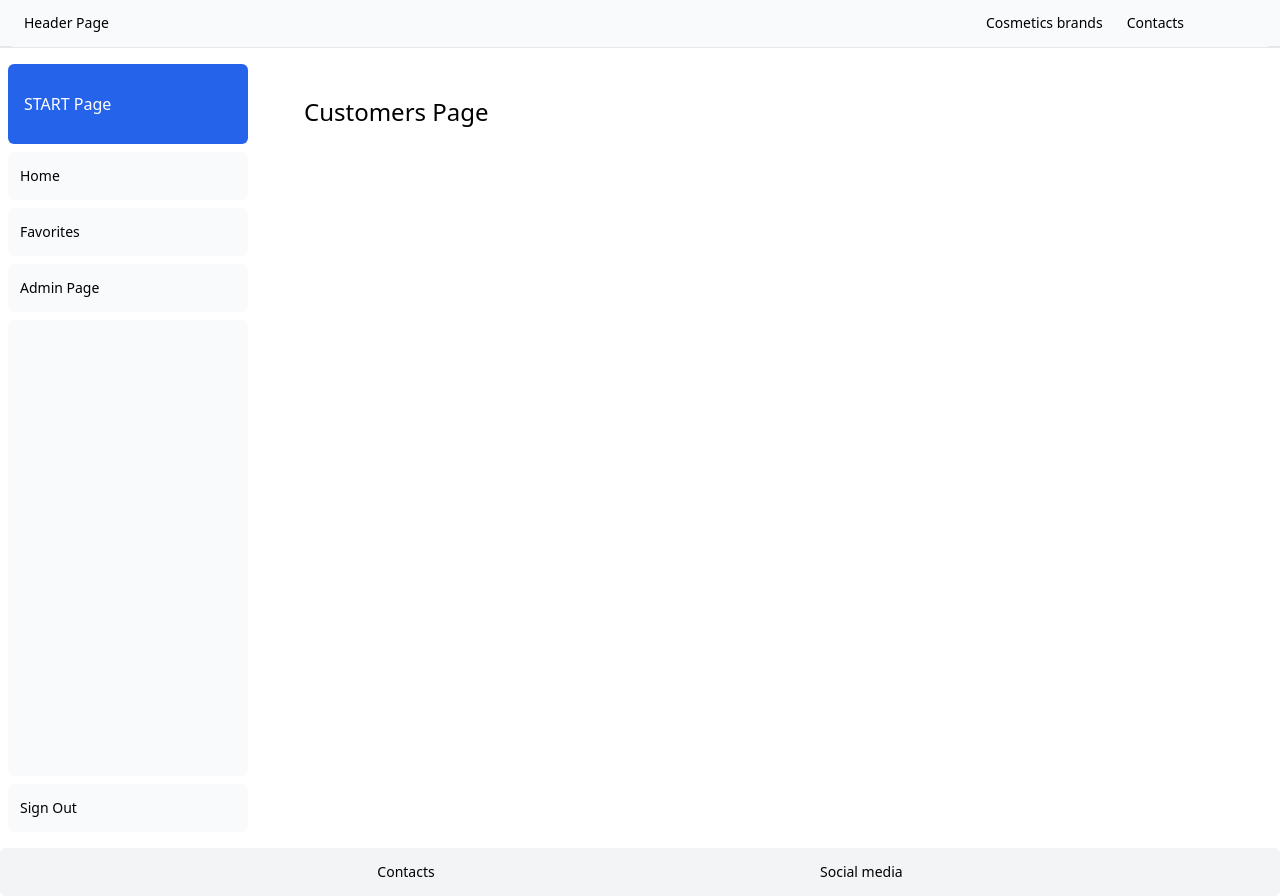
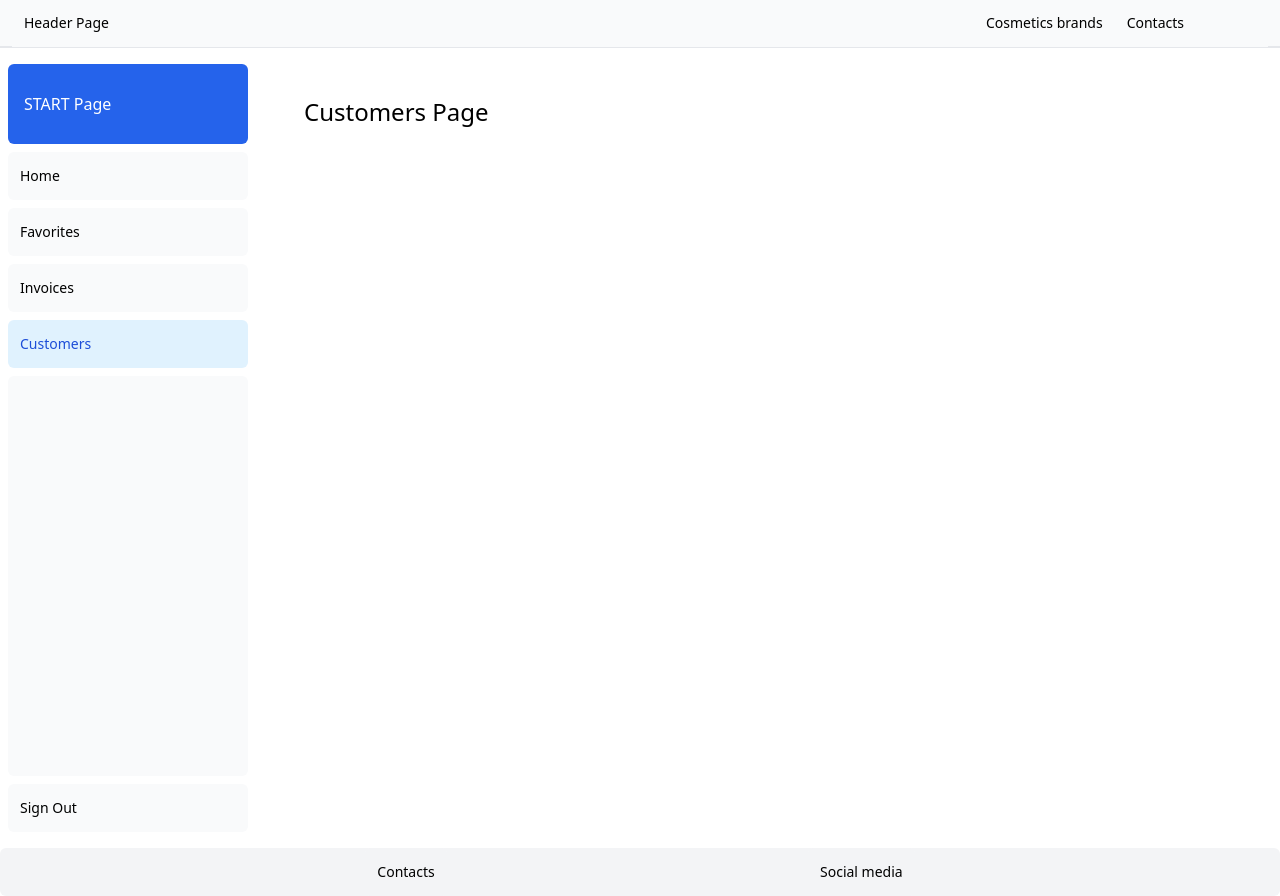
Before and after one commit to ValeriiU/my-tutorial-next-app, a Next.js app: page /probaboard/customers in a window 1280 px wide. Built offline with nearby package versions, Linux system fonts and the light colour scheme.

Commit message:
added folder

```diff
--- a/app/admin/page.js
+++ /dev/null
@@ -1,8 +0,0 @@
-export const metadata = {
-  title: "Admin",
-  description: "My Admin Page",
-};
-
-export default function AdminPage() {
-  return <p>Admin Page</p>;
-}
--- a/app/ui/probaboard/Item-card.js
+++ b/app/ui/probaboard/Item-card.js
@@ -11,7 +11,7 @@ export default async function ItemCards() { // Remove props
         <div className="bg-white px-6 flex flex-row grid-flow-row">
           {CardsCatalog.map((fetchCatalog, i) => {
             return (
-              <div
+              <ul
                 key={fetchCatalog.id}
                 className={clsx(
                   'flex  flex-row items-center justify-between py-4',
@@ -20,7 +20,7 @@ export default async function ItemCards() { // Remove props
                 //   },
                 )}
               >
-                <div className="flex w-270 h-300 flex-col items-center justify-between  bg-white">
+                <li className="flex w-270 h-300 flex-col items-center justify-between  bg-white">
                   <Image
                     src={fetchCatalog.img_url}
                     alt={`${fetchCatalog.prise.toString()}'s profile picture`}
@@ -38,14 +38,14 @@ export default async function ItemCards() { // Remove props
                   </div> */}
                     <p className="flex items-center justify-between border-2 border-color: rgb(0 0 0)   mt-2"> MODEL:
                   {fetchCatalog.make}
-                        </p>
-                          <p className="flex items-center justify-between border-2 border-color: rgb(0 0 0)   mt-2"> PRISE:
+                    </p>
+                    <p className="flex items-center justify-between border-2 border-color: rgb(0 0 0)   mt-2"> PRISE:
                   {fetchCatalog.prise}
-                      </p>
+                    </p>
 
-                </div>
+                </li>
 
-              </div>
+              </ul>
             );
           })}
         </div>
--- a/app/ui/probaboard/nav-links.js
+++ b/app/ui/probaboard/nav-links.js
@@ -14,25 +14,18 @@ const links = [
     href: '/probaboard/favorites',
 
     },
-  //  {
-  //   name: 'Invoices',
-  //   href: '/probaboard/invoices',
-
-  //   },
-
-  //   {
-  //       name: 'Customers',
-  //       href: '/probaboard/customers'
-  // },
-  //     {
-  //       name: 'Cart',
-  //       href: '/probaboard/cart'
-  // },
-{
-    name: 'Admin Page',
-    href: '/admin',
+   {
+    name: 'Invoices',
+    href: '/probaboard/invoices',
 
     },
+
+    {
+        name: 'Customers',
+        href: '/probaboard/customers'
+  },
+
+
 ];
 
 export default function NavLinks() {
```
